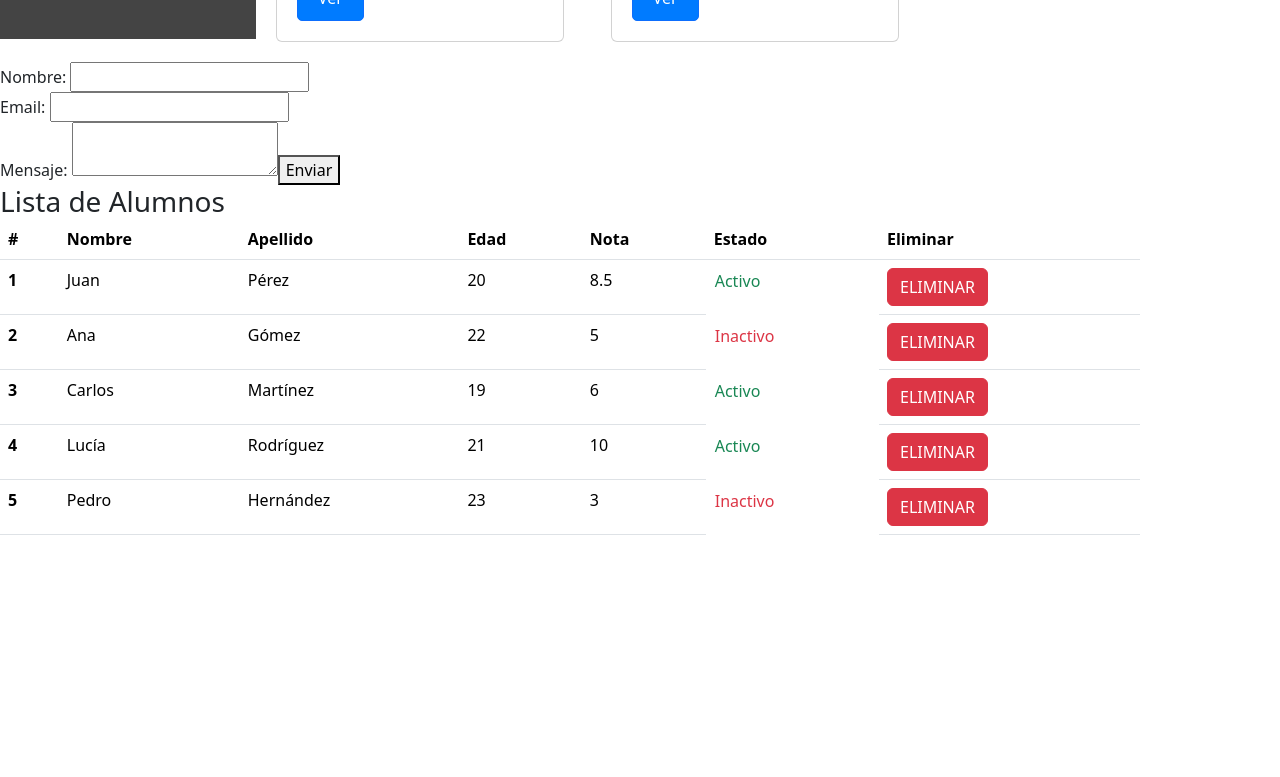
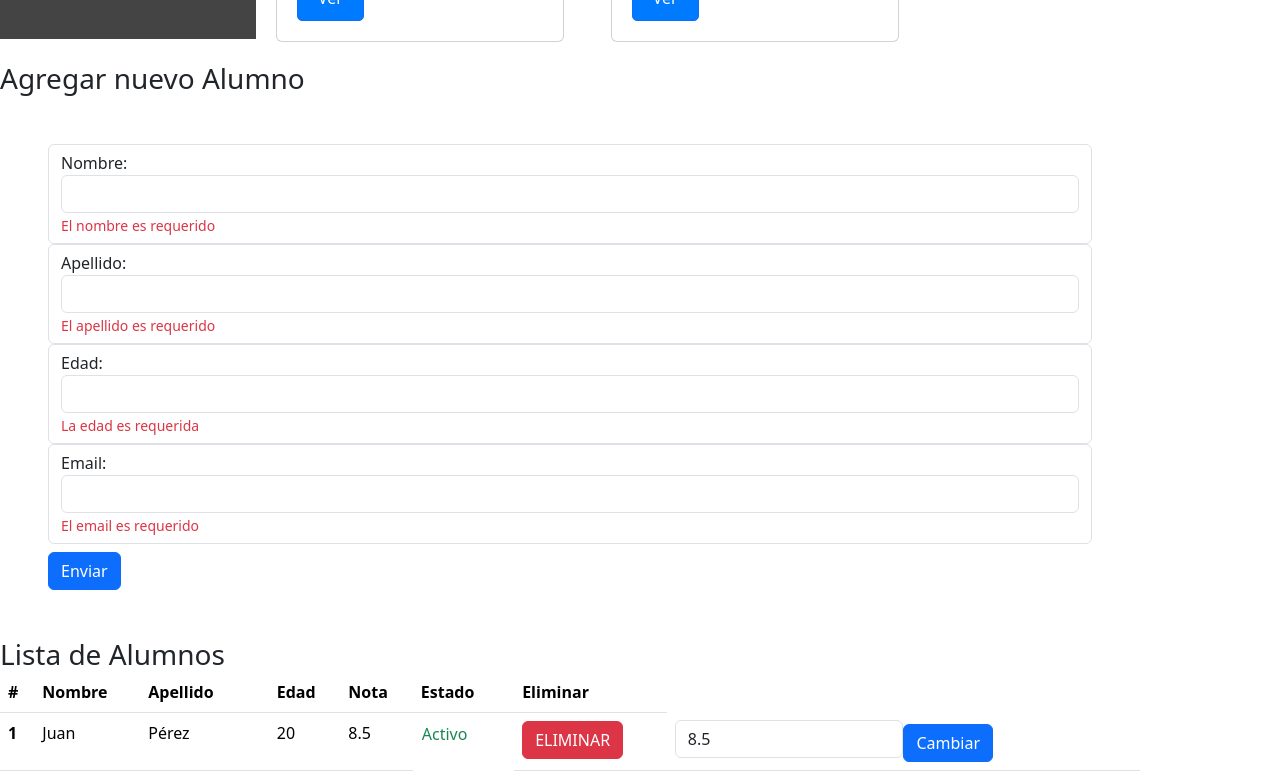
Before and after one commit to federicorga/proyectoAngular-FedericoGarea, an Angular app: page / in a window 1280 px wide. Shown: the part 820-1597 px from the top of the page. Before the commit the page ends 1371 px from the top, so only its background shows below. Built offline with nearby package versions, Linux system fonts and the light colour scheme.

Commit message:
3er entrega 0.0.0

```diff
--- a/src/app/app.component.html
+++ b/src/app/app.component.html
@@ -8,7 +8,12 @@
 </div>
 
 <div class="container d-flex flex-column justify-content-center">
+  <h3>Agregar nuevo Alumno</h3>
     <app-reactive-forms></app-reactive-forms>
     <h3>Lista de Alumnos</h3>
-    <app-students-list (selectedStudent)="onDeleteStudent($event)" [students]="students"></app-students-list>
+    <app-students-list
+    (selectedStudent)="onDeleteStudent($event)"
+    (setNota)="setNoteStudent($event)"
+    [students]="students">
+  </app-students-list>
 </div>
--- a/src/app/app.component.ts
+++ b/src/app/app.component.ts
@@ -61,4 +61,13 @@ export class AppComponent {
   onDeleteStudent(id:Number):void{ //Elimina a un estudiante a travez del boton.
    this.students=this.students.filter((student)=>student.id!=id)
   }
+
+  setNoteStudent(event: { id: number, note: number }): void { //Se le pasa un objeto seteado
+    this.students = this.students.map((student) => {
+      if (student.id === event.id) {
+        student.note = event.note;
+      }
+      return student;
+    });
+  }
 }
--- a/src/app/app.module.ts
+++ b/src/app/app.module.ts
@@ -8,7 +8,7 @@ import { StudentsComponent } from './components/students/students.component';
 import { ToolbarComponent } from './components/toolbar/toolbar.component';
 import { CardStudentComponent } from './components/cardStudent/cardStudent.component';
 import { DirectivesComponent } from './directives/directives.component';
-import { BirthYearPipe } from './directives/pipes/birth-year.pipe';
+import { BirthYearPipe } from './pipes/birth-year.pipe';
 import { StudentslistComponent } from './components/studentslist/studentslist.component';
 import { ReactiveFormsComponent } from './components/reactive-forms/reactive-forms.component';
 import { FormsModule, ReactiveFormsModule } from '@angular/forms';
--- a/src/app/components/cardStudent/cardStudent.component.html
+++ b/src/app/components/cardStudent/cardStudent.component.html
@@ -11,8 +11,8 @@
           Edad: {{ alumno.age }}
         </h3>
         <p class="card-text" [ngClass]="{
-          isMinor: alumno.note  <= 5,
-          isOlder: alumno.note  >= 6
+          isMinor: (alumno.note ?? 0) <= 5,
+          isOlder: (alumno.note ?? 0) >= 6
       }">Nota: {{ alumno.note }}</p>
         <a href="#" class="btn btn-primary">Ver</a>
       </div>
--- a/src/app/components/cardStudent/cardStudent.component.ts
+++ b/src/app/components/cardStudent/cardStudent.component.ts
@@ -8,10 +8,12 @@ import { Student } from '../../interfaces/Student';
   styleUrl: './cardStudent.component.css'
 })
 export class CardStudentComponent {
+
   title: string = 'Titulo'; // Título estático
   description: string = ' Lorem ipsum dolor sit amet, consectetur adipiscing elit.'; // Descripción estática
   imageUrl: string = 'https://www.w3schools.com/bootstrap4/img_avatar1.png'; // URL de imagen estática
   age:number=15;
+  note:number=0;
 
 
 
--- a/src/app/components/reactive-forms/reactive-forms.component.html
+++ b/src/app/components/reactive-forms/reactive-forms.component.html
@@ -1,7 +1,64 @@
-<form [formGroup]="formulario" (ngSubmit)="submit()">
-   Nombre: <input type="text" formControlName="name"><br/>
-   Email: <input type="text" formControlName="email"><br/>
-   Mensaje: <textarea type="text" formControlName="mensaje"></textarea>
 
-   <button type="submit">Enviar</button>
+<form class="p-5" [formGroup]="formulario" (ngSubmit)="submit()">
+   <div class="form-control">
+      <label for="firstName">Nombre:</label>
+      <input type="text" formControlName="firstName" class="form-control" id="name">
+      <div *ngIf="!isNameInvalid">
+         <div *ngIf="firstNameControler?.hasError('required')">
+            <small class="text-danger">El nombre es requerido</small>
+         </div>
+         <div *ngIf="firstNameControler?.hasError('minlength')">
+            <small class="text-danger">EL nombre debe tener al menos 3 caracteres</small>
+         </div>
+      </div>
+   </div>
+   <div class="form-control">
+      <label for="lastName">Apellido:</label>
+      <input type="text" formControlName="lastName" class="form-control" id="name">
+      <div *ngIf="!isNameInvalid">
+         <div *ngIf="lastNameControler?.hasError('required')">
+            <small class="text-danger">El apellido es requerido</small>
+         </div>
+         <div *ngIf="lastNameControler?.hasError('minlength')">
+            <small class="text-danger">EL apellido debe tener al menos 3 caracteres</small>
+         </div>
+      </div>
+   </div>
+   <div class="form-control">
+      <label for="age">Edad:</label>
+      <input type="text" formControlName="age" class="form-control" id="name">
+      <div *ngIf="!isNameInvalid">
+         <div *ngIf="ageControler?.hasError('required')">
+            <small class="text-danger">La edad es requerida</small>
+         </div>
+         <div *ngIf="ageControler?.hasError('minlength')">
+            <small class="text-danger">La edad no puede ser menor de dos digitos</small>
+         </div>
+         <div *ngIf="ageControler?.hasError('maxlength')">
+            <small class="text-danger">La edad no puede ser mas de dos digitos</small>
+         </div>
+         <div *ngIf="ageControler?.hasError('min')">
+            <small class="text-danger">La edad no puede ser menor de 15</small>
+         </div>
+         <div *ngIf="ageControler?.hasError('max')">
+            <small class="text-danger">La edad no puede ser mayor a 80</small>
+         </div>
+      </div>
+   </div>
+   <div class="form-control">
+      <label for="email">Email:</label>
+      <input type="text" formControlName="email" class="form-control" id="email">
+      <div *ngIf="!isEmailInvalid">
+         <div *ngIf="emailControler?.hasError('required')">
+            <small class="text-danger">El email es requerido</small>
+         </div>
+         <div *ngIf="emailControler?.hasError('email')">
+            <small class="text-danger">El formato del email es incorrecto!</small>
+         </div>
+      </div>
+   </div>
+
+   <button type="submit"  class="btn btn-primary mt-2">Enviar</button>
+
+
 </form>
--- a/src/app/components/reactive-forms/reactive-forms.component.ts
+++ b/src/app/components/reactive-forms/reactive-forms.component.ts
@@ -5,23 +5,80 @@ import { FormBuilder, FormGroup, Validators } from '@angular/forms';
   selector: 'app-reactive-forms',
   standalone: false,
   templateUrl: './reactive-forms.component.html',
-  styleUrl: './reactive-forms.component.css'
+  styleUrl: './reactive-forms.component.css',
 })
 export class ReactiveFormsComponent {
   public formulario: FormGroup;
 
-constructor(private fb: FormBuilder){
-  this.formulario=this.fb.group({
-    name:["", [Validators.minLength(3), Validators.required]],
-    email:["",[Validators.email,  Validators.required]],
-    mensaje:["",[Validators.minLength(10),Validators.required]]
-  })
+  constructor(private fb: FormBuilder) {
+    this.formulario = this.fb.group({
+      firstName: ['', [Validators.minLength(3), Validators.required]],
+      lastName: ['', [Validators.email, Validators.required]],
+      age: ['', [Validators.required, Validators.minLength(2), Validators.maxLength(2), Validators.min(15), Validators.max(80)]],
+      email: ['', [Validators.email, Validators.required]],
+      note: [0, [Validators.maxLength(2)]], //nota 0 igual a sin nota asignada
+      isActive: [false, [Validators.required]], //inicia inactivo
+      picture: ['https://www.w3schools.com/bootstrap4/img_avatar1.png'],
+
+    });
+  }
+
+  public submit() {
+    console.log(this.formulario.value);
+    console.log(this.formulario.controls['firstName'].errors);
+    console.log(this.formulario.controls['email'].errors);
+    console.log(this.formulario.controls['lastName'].errors);
+    console.log(this.formulario.controls['age'].errors);
+    console.log(this.formulario.controls['note'].errors);
+
+
+    if (this.formulario.valid) {
+      alert('Formulario enviado correctamente');
+      this.formulario.reset();//limpiar el formulario
+    }
+  }
+  get firstNameControler() {
+    return this.formulario.get('firstName');
+  }
+  get isNameInvalid() {
+    return this.firstNameControler?.touched && this.firstNameControler?.invalid;
+  }
+
+  get lastNameControler() {
+    return this.formulario.get('lastName');
+  }
+  get isLastNameInvalid() {
+    return this.lastNameControler?.touched && this.lastNameControler?.invalid;
+  }
+
+  get ageControler() {
+    return this.formulario.get('age');}
+  get isAgeInvalid() {
+    return this.ageControler?.touched && this.ageControler?.invalid;}
+
+  get emailControler() {
+    return this.formulario.get('email');
+  }
+  get isEmailInvalid() {
+    return this.emailControler?.touched && this.emailControler?.invalid;
+  }
+
+  get noteControler() {
+    return this.formulario.get('note');
+  }
+  get isNoteInvalid() {
+    return this.noteControler?.touched && this.noteControler?.invalid;
+  }
+  get isActiveControler() {
+    return this.formulario.get('isActive');
+  }
+  get isIsActiveInvalid() {
+    return this.isActiveControler?.touched && this.isActiveControler?.invalid;
+  }
+
+  get pictureControler() {
+    return this.formulario.get('picture');
+  }
+
+
 }
-
-public submit(){
-  console.log(this.formulario.value);
-  console.log(this.formulario.controls['name'].errors);
-  console.log(this.formulario.controls['email'].errors);
-  console.log(this.formulario.controls['mensaje'].errors)
-}
-}
--- a/src/app/components/studentslist/studentslist.component.html
+++ b/src/app/components/studentslist/studentslist.component.html
@@ -25,6 +25,20 @@
        <td><button (click)="onDeleteStudent(student.id)" class="btn btn-danger">
        ELIMINAR
        </button></td>
+       <td>
+        <input
+        type="number"
+        [(ngModel)]="student.note"
+        class="form-control d-inline-block w-50"
+        placeholder="Nueva nota"
+      />
+      <button
+        class="btn btn-primary mt-1"
+        (click)="setNoteStudent(student.id, student.note!)"
+      >
+        Cambiar
+      </button>
+      </td>
       </tr>
 
 
--- a/src/app/components/studentslist/studentslist.component.ts
+++ b/src/app/components/studentslist/studentslist.component.ts
@@ -17,4 +17,14 @@ public selectedStudent:EventEmitter<Number>=new EventEmitter(); //Enviar un even
 onDeleteStudent(id:number):void{ //lo envio al padre
 this.selectedStudent.emit(id);
 }
+
+@Output()
+public setNota: EventEmitter<{ id: number, note: number }> = new EventEmitter(); // para actualizar nota
+setNoteStudent(id: number, note: number): void {
+  this.setNota.emit({ id, note });
 }
+
+
+
+
+}
```
Also changed, not shown: src/app/interfaces/Student.ts (+4 -3 lines), src/app/pipes/birth-year.pipe.ts (renamed from src/app/directives/pipes/birth-year.pipe.ts), 1 other file (tests, documents, lock files or other folders).
